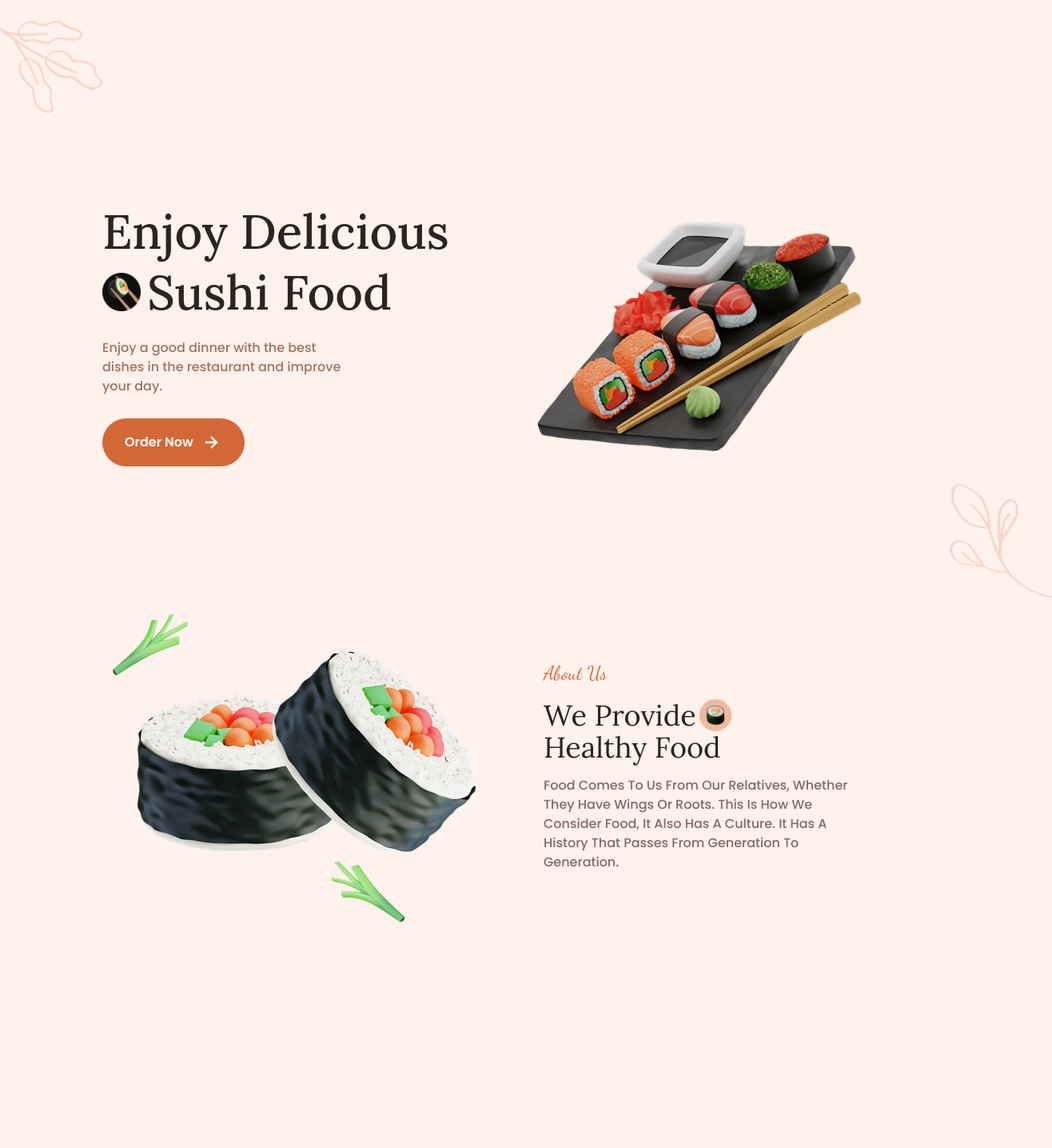
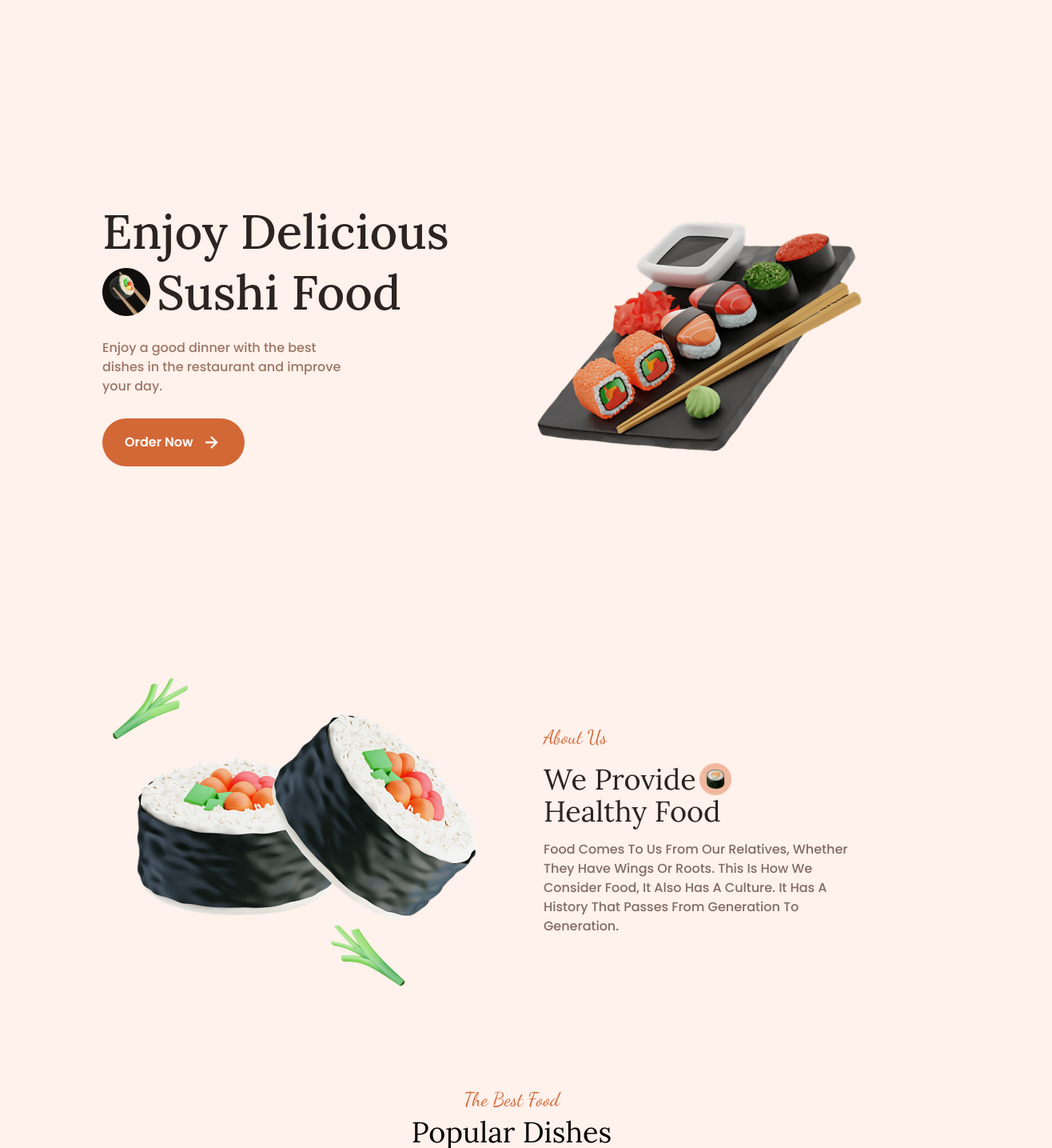
Before and after one commit to coder-kaleb/sushi, a Next.js app: page / in a window 1280 px wide. Shown: the part 51-1486 px from the top of the page at 80% size, 1316 px wide, since content can reach past the window. Before the commit the page ends 1218 px from the top, so only its background shows below. Built offline with nearby package versions, Linux system fonts and the light colour scheme.

Commit message:
food detail initalized

```diff
--- a/app/layout.tsx
+++ b/app/layout.tsx
@@ -20,7 +20,9 @@ export default function RootLayout({
 }>) {
   return (
     <html lang="en">
-      <body className=" overflow-x-hidden bg-[#FFF1EB] min-h-screen">{children}</body>
+      <body className=" min-h-screen overflow-x-hidden bg-[#FFF1EB]">
+        {children}
+      </body>
     </html>
   );
 }
--- a/app/page.tsx
+++ b/app/page.tsx
@@ -1,6 +1,7 @@
-import About from "./components/About";
-import Header from "./components/Header";
-import Hero from "./components/Hero";
+import PopularFood from "@/components/PopularFood";
+import About from "../components/About";
+import Header from "../components/Header";
+import Hero from "../components/Hero";
 
 export default function Home() {
   return (
@@ -10,6 +11,7 @@ export default function Home() {
       <Header />
       <Hero />
       <About />
+      <PopularFood />
     </main>
   );
 }
--- a/app/components/About.tsx
+++ b/components/About.tsx
@@ -1,12 +1,14 @@
-import { dancing_font, lora, poppins } from "../fonts";
-
+import { dancing_font, lora, poppins } from "../app/fonts";
+import Image from "next/image";
 export default function About() {
   return (
-    <section className="mx-auto grid max-w-6xl grid-cols-1 items-center gap-8 text-center lg:grid-cols-2 lg:gap-20 lg:text-left">
-      <img
-        src="about-sushi.png"
+    <section className="relative mx-auto grid max-w-6xl grid-cols-1 items-center gap-8 pt-20 text-center lg:grid-cols-2 lg:gap-20 lg:text-left">
+      <Image
+        src="/about-sushi.png"
         alt="about-sushi"
-        className=" mx-auto object-contain max-lg:max-w-sm"
+        width={500}
+        height={400}
+        className=" mx-auto object-contain"
       />
       <div className=" flex flex-col gap-4 capitalize">
         <span className={`${dancing_font.className} text-2xl text-orange`}>
@@ -26,7 +28,7 @@ export default function About() {
           <span>Healthy Food</span>
         </h2>
         <p
-          className={`${poppins.className} max-w-3xl text-[12px] font-normal lg:font-medium text-[#7F6C64] max-lg:mx-auto lg:max-w-sm lg:text-base max-lg:leading-5`}
+          className={`${poppins.className} max-w-3xl text-[12px] font-normal text-[#7F6C64] max-lg:mx-auto max-lg:leading-5 lg:max-w-sm lg:text-base lg:font-medium`}
         >
           Food comes to us from our relatives, whether they have wings or roots.
           This is how we consider food, it also has a culture. It has a history
--- /dev/null
+++ b/components/FoodDetail.tsx
@@ -0,0 +1,7 @@
+import React from "react";
+
+function FoodDetail() {
+  return <div>FoodDetail</div>;
+}
+
+export default FoodDetail;
--- a/app/components/Header.tsx
+++ b/components/Header.tsx
@@ -1,9 +1,9 @@
 import { FiMoon } from "react-icons/fi";
 import { HiOutlineSquares2X2 } from "react-icons/hi2";
-import { lora } from "../fonts";
+import { lora } from "../app/fonts";
 export default function Header() {
   return (
-    <header className=" z-[99999] px-6 sm:px-10 fixed w-full inset-x-0 md:px-16 xl:px-32 items-center bg-[#FFF1EB] py-4 ">
+    <header className=" fixed inset-x-0 z-[99999] w-full items-center bg-[#FFF1EB] px-6 py-4 sm:px-10 md:px-16 xl:px-32 ">
       <nav className="flex items-center justify-between ">
         <div
           className={`text-md flex text-xl font-semibold text-light-gray transition duration-500 hover:text-orange  ${lora.className} gap-1`}
--- a/app/components/Hero.tsx
+++ b/components/Hero.tsx
@@ -1,15 +1,11 @@
-import { lora, poppins } from "../fonts";
+import { lora, poppins } from "../app/fonts";
 import { CiLocationArrow1 } from "react-icons/ci";
 import { BiRightArrowAlt } from "react-icons/bi";
+import Image from "next/image";
+import heroImg from "../public/home-sushi-rolls2.png";
 export default function Hero() {
   return (
-    <section className="flex pt-36 min-h-screen justify-center text-center ">
-      <div className=" h-w-10 absolute left-0 top-16 w-16 rotate-90 opacity-20 lg:h-32 lg:w-32">
-        <img src="leaf-branch-2.png"  alt="leaf" />
-      </div>
-      <div className="absolute -right-2 bottom-4 w-16  opacity-20 lg:-right-9 lg:bottom-4 lg:h-32 lg:w-32">
-        <img src="leaf-branch-4.png" alt="leaf" />
-      </div>
+    <section className="flex min-h-screen justify-center pt-36 text-center ">
       <div className="flex items-center justify-end  gap-20 max-lg:flex-col-reverse lg:gap-7">
         <div className="flex flex-col gap-7  ">
           <h1
@@ -18,11 +14,13 @@ export default function Hero() {
             <span className=" animate-slidein opacity-0 [--slidein-delay:300ms]">
               enjoy delicious
             </span>
-            <span className="animate-slidein flex items-center capitalize opacity-0 [--slidein-delay:500ms] max-lg:justify-center">
-              <img
-                src="home-sushi-title.png"
+            <span className="flex animate-slidein items-center capitalize opacity-0 [--slidein-delay:500ms] max-lg:justify-center">
+              <Image
+                src="/home-sushi-title.png"
                 alt="sushi-img"
-                className="mr-2 h-12 w-12 object-contain"
+                className="mr-2 object-contain"
+                width={60}
+                height={60}
               />
               sushi food
             </span>
@@ -35,18 +33,23 @@ export default function Hero() {
           </p>
           <div className="max-lg:mx-auto">
             <button
-              className={`animate-slidein flex items-center gap-2 rounded-full px-7 py-4 capitalize text-white opacity-0 [--slidein-delay:1000ms] ${poppins.className} group bg-orange font-semibold max-lg:text-center`}
+              className={`flex animate-slidein items-center gap-2 rounded-full px-7 py-4 capitalize text-white opacity-0 [--slidein-delay:1000ms] ${poppins.className} group bg-orange font-semibold max-lg:text-center`}
             >
               order now{" "}
               <BiRightArrowAlt className="relative right-0 top-0 h-7 w-7 transition-all group-hover:-right-1" />
             </button>
           </div>
         </div>
-        <div className="animate-slidein max-w-2xl flex-1 px-5 opacity-0 [--slidein-delay:300ms] max-lg:flex-grow-0 sm:px-12 md:px-16">
-          <img
-            src="home-sushi-rolls2.png"
-            className="mx-auto h-auto -rotate-6 w-full object-contain lg:w-full "
+        <div className="max-w-2xl flex-1 animate-slidein px-5 opacity-0 [--slidein-delay:300ms] max-lg:flex-grow-0 sm:px-12 md:px-16">
+          <Image
+            src={heroImg}
+            className="-rotate-6 object-contain"
+            style={{
+              width: "100%",
+              height: "auto",
+            }}
             alt="hero-image"
+            priority
           />
         </div>
       </div>
--- /dev/null
+++ b/components/PopularFood.tsx
@@ -0,0 +1,18 @@
+import { dancing_font, lora } from "@/app/fonts";
+import React from "react";
+
+function PopularFood() {
+  return (
+    <section className="container mx-auto pt-28">
+      <div className="text-center capitalize">
+        <h2 className={`${dancing_font.className} mb-1 text-2xl text-orange`}>
+          the best food
+        </h2>
+        <h1 className={`${lora.className} text-4xl`}>Popular Dishes</h1>
+      </div>
+      <div></div>
+    </section>
+  );
+}
+
+export default PopularFood;
```
